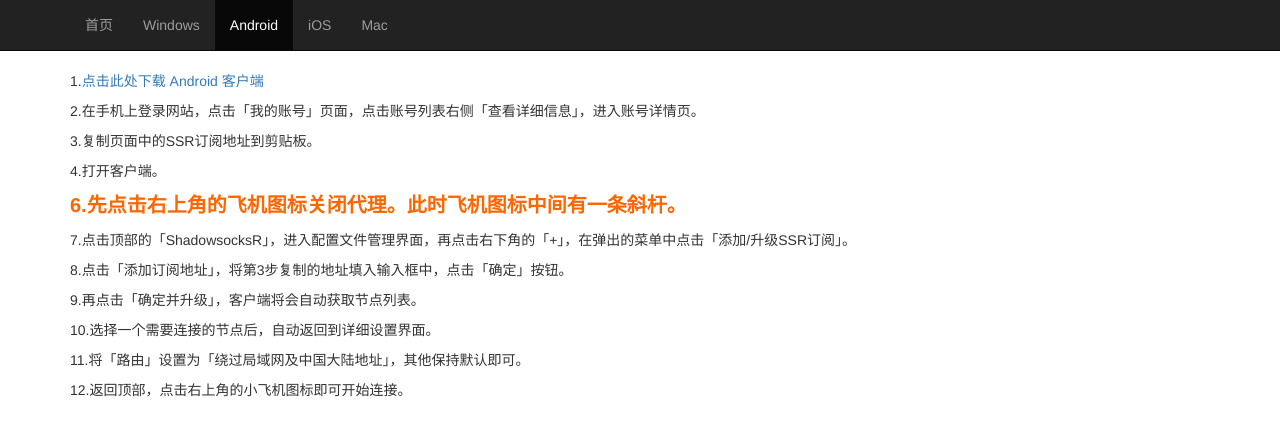
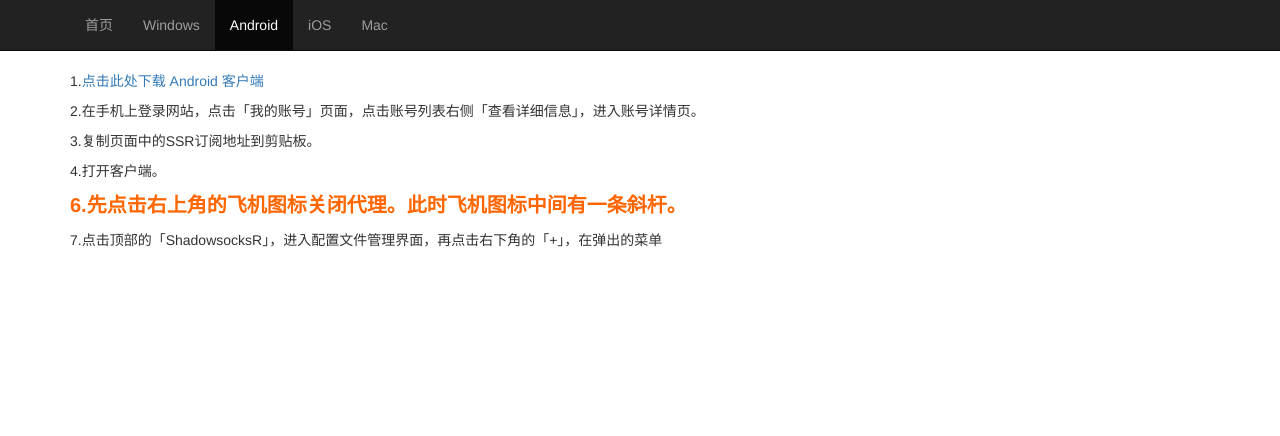
Before and after one commit to gitman6/cshow, a plain HTML site: page android.html in a window 1280 px wide. Drawn offline with nearby package versions, Linux system fonts and the light colour scheme.

Commit message:
Update android.html

```diff
--- a/android.html
+++ b/android.html
@@ -35,19 +35,9 @@
     <div class="container">
       <div class="row">
         <div class="col-md-12">
-          <p>1.<a href="https://github.com/gitman6/cshow/releases/download/android/ssr_3.4.0.6.apk">点击此处下载 Android 客户端</a></p>
+          <p>1.<a href="https://github.com/gitman6/cshow/releases/download/all-2019/android.zip">点击此处下载 Android 客户端</a></p>
           <p>2.在手机上登录网站，点击「我的账号」页面，点击账号列表右侧「查看详细信息」，进入账号详情页。</p>
           <p>3.复制页面中的SSR订阅地址到剪贴板。</p>
           <p>4.打开客户端。
 		      <p style="font-size:20px;color:#FF6600;font-weight:bold;">6.先点击右上角的飞机图标关闭代理。此时飞机图标中间有一条斜杆。</p>
-		      <p>7.点击顶部的「ShadowsocksR」，进入配置文件管理界面，再点击右下角的「+」，在弹出的菜单中点击「添加/升级SSR订阅」。</p>
-          <p>8.点击「添加订阅地址」，将第3步复制的地址填入输入框中，点击「确定」按钮。</p>
-          <p>9.再点击「确定并升级」，客户端将会自动获取节点列表。</p>
-          <p>10.选择一个需要连接的节点后，自动返回到详细设置界面。</p>
-          <p>11.将「路由」设置为「绕过局域网及中国大陆地址」，其他保持默认即可。</p>
-          <p>12.返回顶部，点击右上角的小飞机图标即可开始连接。</p>
-        </div>
-      </div>
-    </div>
-  </body>
-</html>
+		      <p>7.点击顶部的「ShadowsocksR」，进入配置文件管理界面，再点击右下角的「+」，在弹出的菜单
```
